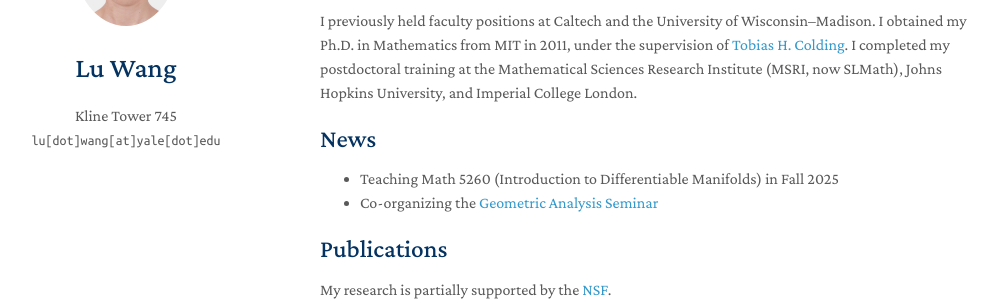
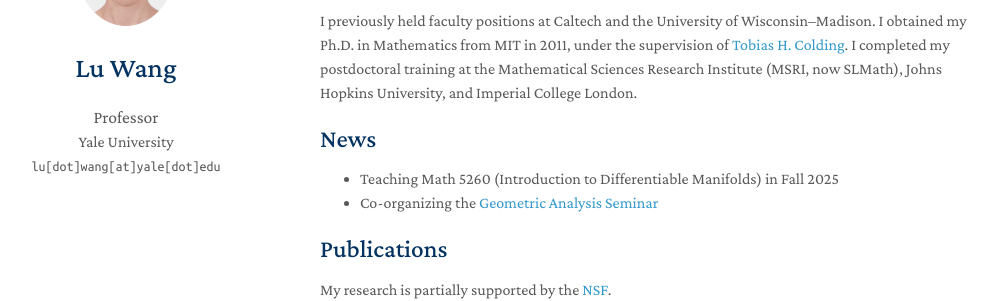
Before and after one commit to drwanglu/drwanglu.github.io, a Jekyll site: the page built from index.md, in a window 1280 px wide. Shown: the part 192-493 px from the top of the page, without its empty margins (150-1150 px from the left). Built offline with Jekyll 4.4.1, drawn with Linux system fonts in a browser that asks for light colours; a style sheet for code colours, icons or effects is not loaded; our own code applies the rules of GitHub Pages for plain Markdown files.

Commit message:
Update _config.yml

```diff
--- a/_config.yml
+++ b/_config.yml
@@ -1,6 +1,7 @@
 # Basic Information
 title: Lu Wang
-affiliation: Kline Tower 745
+position: Professor
+affiliation: Yale University
 email: lu[dot]wang[at]yale[dot]edu
 
 # Search Engine Optimization (SEO)
```
